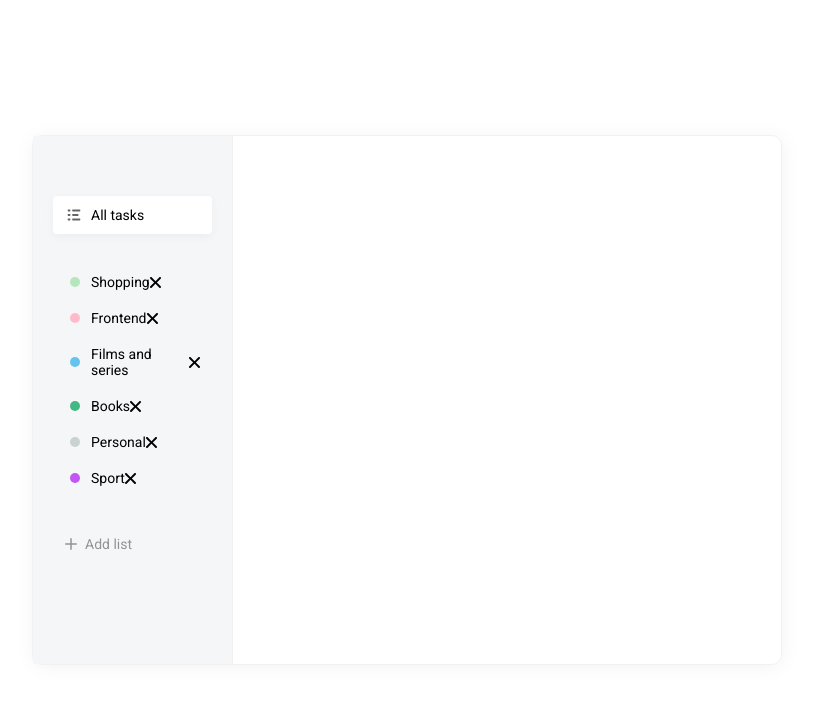
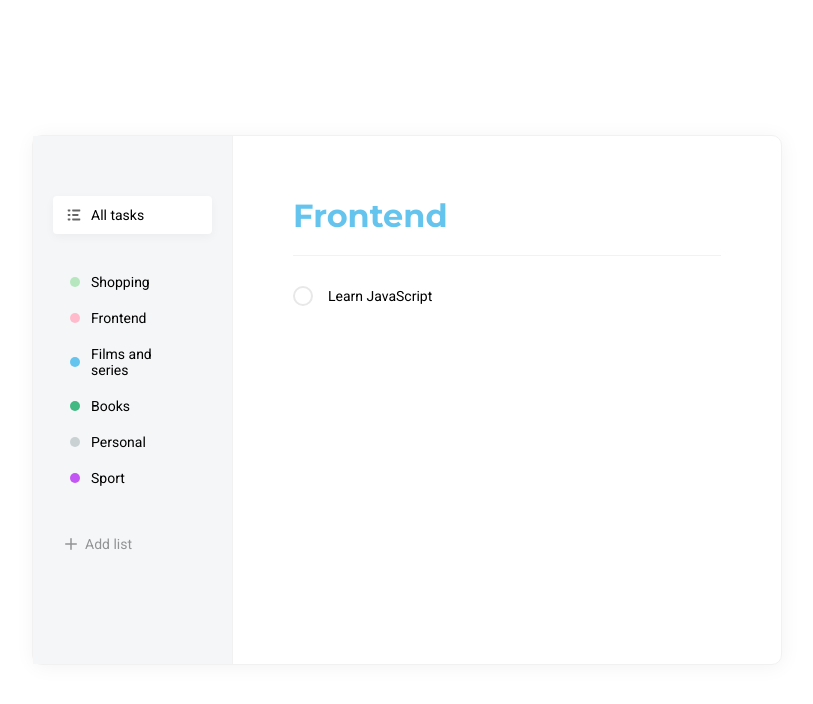
Before and after one commit to KhmaraD/todo-app, a React (Create React App) app: page / in a window 1280 px wide. Shown: the top 704 px of the page, without its empty margins (233-1046 px from the left). Built offline with nearby package versions, Linux system fonts and the light colour scheme.

Commit message:
add tasks

```diff
--- a/public/index.html
+++ b/public/index.html
@@ -25,8 +25,10 @@
       Learn how to configure a non-root public URL by running `npm run build`.
     -->
     <link rel="preconnect" href="https://fonts.gstatic.com">
-    <link href="https://fonts.googleapis.com/css2?family=Roboto:wght@400;500&display=swap" rel="stylesheet">
-    <title>React App</title>
+    <link rel="preconnect" href="https://fonts.gstatic.com">
+    <link href="https://fonts.googleapis.com/css2?family=Montserrat:wght@400;700&family=Roboto:wght@400;500&display=swap"
+          rel="stylesheet">
+    <title>ToDo list</title>
   </head>
   <body>
     <noscript>You need to enable JavaScript to run this app.</noscript>
--- a/src/App.js
+++ b/src/App.js
@@ -5,6 +5,7 @@ import React, {useState} from "react";
 import AddList from "./components/AddButtonList/AddList";
 
 import DB from './assets/db.json'
+import Tasks from "./components/Tasks/Tasks";
 
 const App = () => {
     const [lists, setLists] = useState(
@@ -32,11 +33,15 @@ const App = () => {
                       active: true,
                   }
               ]}/>
-              <List items={lists} isRemovable />
+              <List
+                  items={lists}
+                  onRemove={(item) => console.log(item)}
+                  isRemovable />
               <AddList colors={DB.colors}
                        onAddList={onAddList}/>
           </div>
           <div className="todo__tasks">
+            <Tasks />
           </div>
       </div>
   );
--- a/src/components/AddButtonList/AddList.jsx
+++ b/src/components/AddButtonList/AddList.jsx
@@ -21,7 +21,7 @@ const AddList = ({ colors, onAddList }) => {
             alert('Enter the name of the list');
             return;
         }
-        const color = colors.filter(c => c.id === selectedColor)[0].name;
+        const color = colors.find(c => c.id === selectedColor).name;
         onAddList({id: Math.random(), name: inputValue, color});
         onClose();
     }
--- a/src/components/List/List.jsx
+++ b/src/components/List/List.jsx
@@ -6,7 +6,14 @@ import removeSvg from '../../assets/images/remove.svg'
 
 import './List.scss';
 
-const List = ({ items, isRemovable, onClick }) => {
+const List = ({ items, isRemovable, onClick, onRemove }) => {
+
+    const removeList = (item) => {
+        if (window.confirm('Delete list?')) {
+            onRemove(item);
+        }
+    }
+
     return (
         <ul onClick={onClick} className="list">
             {items.map((item, index) =>
@@ -18,7 +25,13 @@ const List = ({ items, isRemovable, onClick }) => {
                         }
                     </i>
                     <span>{item.name}</span>
-                    {isRemovable && <img src={removeSvg} alt="Remove icon" />}
+                    {isRemovable &&
+                        <img
+                            className="list__remove-icon"
+                            src={removeSvg}
+                            alt="Remove icon"
+                            onClick={() => removeList(item)}
+                        />}
                 </li>
             )}
         </ul>
--- a/src/components/List/List.scss
+++ b/src/components/List/List.scss
@@ -1,4 +1,6 @@
 .list {
+  $self: &;
+
   margin-bottom: 30px;
 
   &__add-button {
@@ -14,6 +16,22 @@
     align-items: center;
     padding: 10px 12px;
     cursor: pointer;
+
+    &:hover #{$self}__remove-icon {
+      opacity: 0.2;
+    }
+
+    #{$self}__remove-icon {
+      opacity: 0;
+
+      &:hover {
+        opacity: 0.8;
+      }
+    }
+
+    span {
+      flex: 1;
+    }
 
     &:hover {
       background: rgba(255, 255, 255, 0.5);
--- /dev/null
+++ b/src/components/Tasks/Tasks.jsx
@@ -0,0 +1,39 @@
+import React from 'react';
+
+import editSvg from '../../assets/images/edit.svg'
+import './Tasks.scss';
+
+const Tasks = () => {
+    return (
+        <div className="tasks">
+            <h2 className="tasks__title">
+                Frontend
+                <img src={editSvg} alt="Edit icon"/>
+            </h2>
+
+            <div className="tasks__items">
+                <div className="tasks__items-row">
+                    <div className="checkbox">
+                        <input id="check" type="checkbox"/>
+                        <label htmlFor="check">
+                            <svg width="11"
+                                 height="8"
+                                 viewBox="0 0 11 8"
+                                 fill="none"
+                                 xmlns="http://www.w3.org/2000/svg">
+                                <path d="M9.29999 1.20001L3.79999 6.70001L1.29999 4.20001"
+                                      stroke="#000"
+                                      strokeWidth="1.5"
+                                      strokeLinecap="round"
+                                      strokeLinejoin="round"/>
+                            </svg>
+                        </label>
+                    </div>
+                    <p>Learn JavaScript</p>
+                </div>
+            </div>
+        </div>
+    );
+}
+
+export default Tasks;
--- /dev/null
+++ b/src/components/Tasks/Tasks.scss
@@ -0,0 +1,90 @@
+.tasks {
+  &__title {
+    font-family: Montserrat, sans-serif;
+    font-weight: bold;
+    font-size: 32px;
+    line-height: 39px;
+    color: #64c4ed;
+    padding-bottom: 20px;
+    border-bottom: 1px solid #f2f2f2;
+
+    &:hover {
+      img {
+        opacity: 0.2;
+      }
+    }
+  }
+
+  img {
+    opacity: 0;
+    cursor: pointer;
+    margin-left: 15px;
+
+    &:hover {
+      opacity: 0.8;
+    }
+  }
+
+  &__items {
+    margin-top: 30px;
+    &-row {
+      display: flex;
+      align-items: center;
+
+      p {
+        margin-left: 15px;
+      }
+    }
+  }
+
+  .checkbox {
+    input {
+      display: none;
+    }
+
+    svg {
+      path {
+        stroke: #f2f2f2;
+      }
+    }
+
+    input:checked + label {
+      background-color: #4dd599;
+      border-color: #4dd599;
+      svg {
+        opacity: 1;
+        path {
+          stroke: #fff;
+        }
+      }
+    }
+
+    &:hover {
+      label {
+        background-color: #f2f2f2;
+        border-color: #f2f2f2;
+        svg {
+          opacity: 1;
+          path {
+            stroke: #b2b2b2;
+          }
+        }
+      }
+    }
+
+    label {
+      display: flex;
+      align-items: center;
+      justify-content: center;
+      border: 2px solid #e8e8e8;
+      border-radius: 30px;
+      width: 20px;
+      height: 20px;
+      cursor: pointer;
+
+      svg {
+        opacity: 0;
+      }
+    }
+  }
+}
--- a/src/index.scss
+++ b/src/index.scss
@@ -18,6 +18,7 @@ code {
 }
 
 .todo {
+  display: flex;
   position: absolute;
   left: 50%;
   top: 50%;
@@ -35,6 +36,11 @@ code {
     height: 100%;
     border-right: 1px solid #f1f1f1;
     padding: 60px 20px;
+  }
+
+  &__tasks {
+    flex: 1;
+    padding: 60px;
   }
 }
 
```
